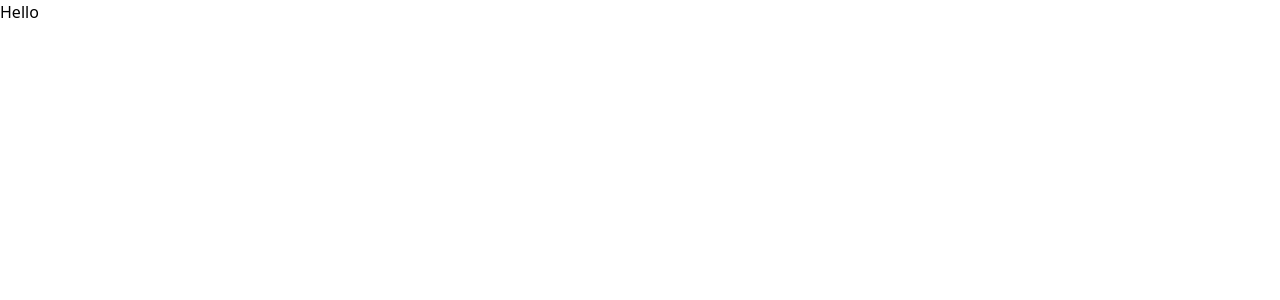
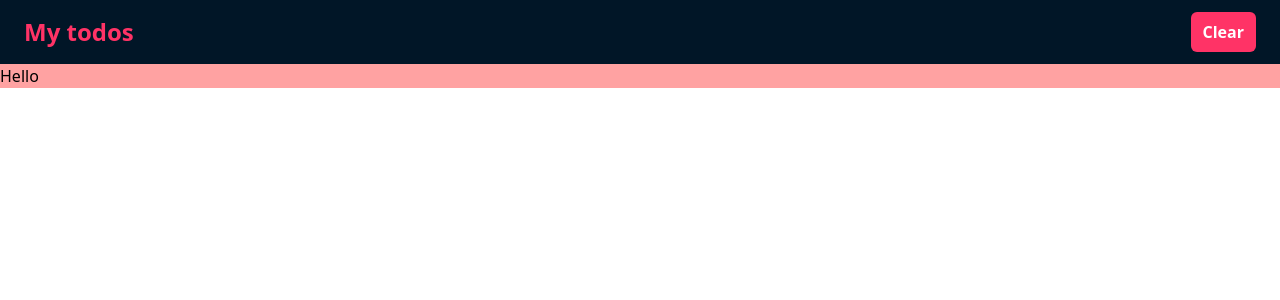
Before and after one commit to Alejandro1709/prueba-tecnica-1, a React (Vite) app: page / in a window 1280 px wide. Shown: the top 300 px of the page. Built offline with nearby package versions, Linux system fonts and the light colour scheme.

Commit message:
Add: Header component

```diff
--- a/src/App.tsx
+++ b/src/App.tsx
@@ -1,7 +1,13 @@
+import Header from './components/Header'
+
 function App() {
   return (
     <>
-      <h1>Hello</h1>
+      <Header />
+
+      <main className="bg-red-300">
+        <h1>Hello</h1>
+      </main>
     </>
   )
 }
--- /dev/null
+++ b/src/components/Header.tsx
@@ -0,0 +1,13 @@
+export default function Header() {
+  return (
+    <header className="flex justify-center items-center bg-[#011627] h-16 text-white">
+      <div className="flex justify-between items-center w-full mx-6">
+        <h2 className="text-2xl font-semibold text-[#FF3366]">My todos</h2>
+
+        <button className="py-2 px-3 bg-[#FF3366] hover:bg-[#ff3366ec] text-white font-semibold rounded-md cursor-pointer">
+          Clear
+        </button>
+      </div>
+    </header>
+  )
+}
```
